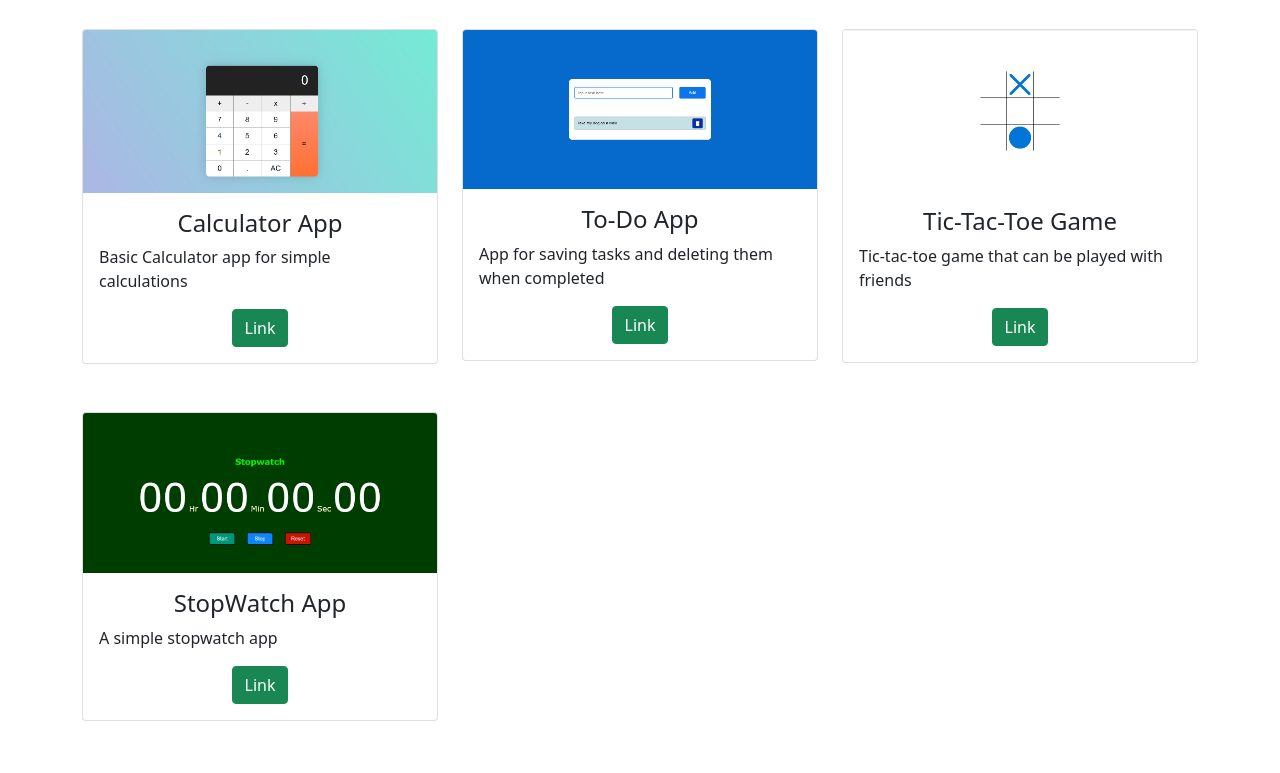
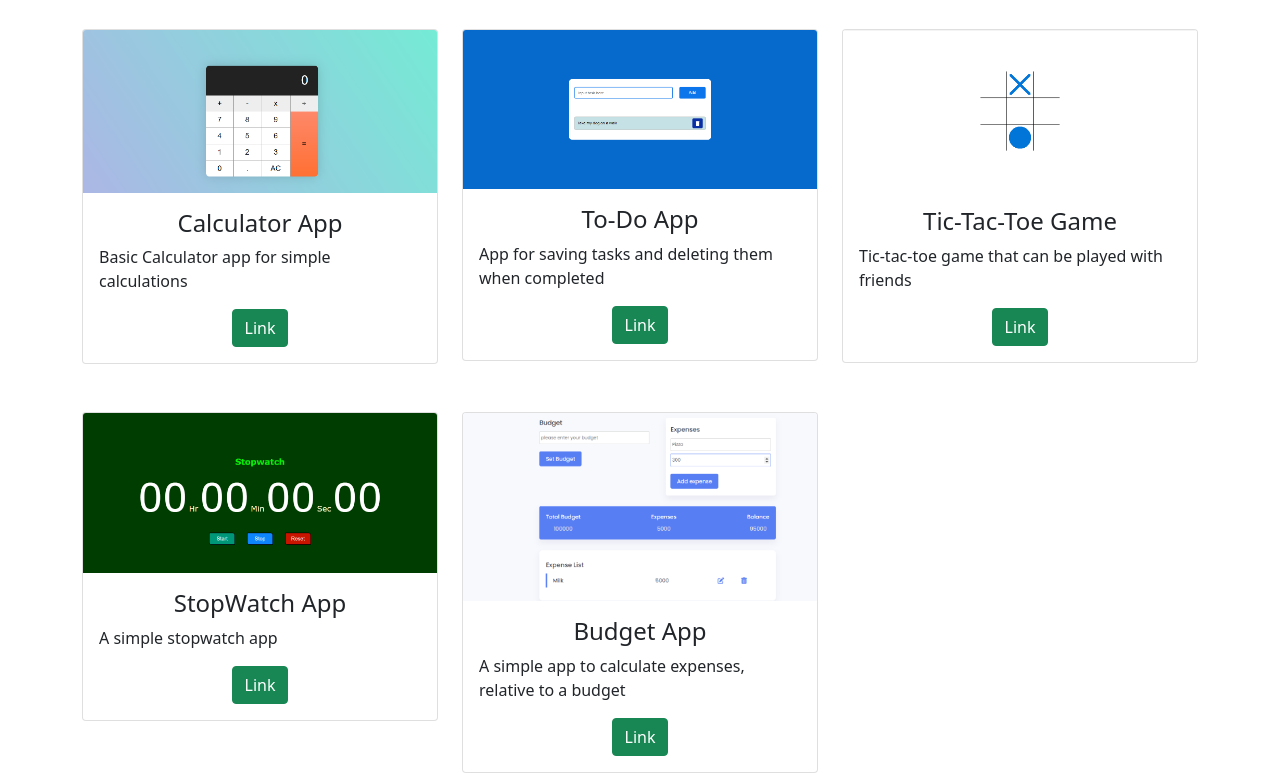
Before and after one commit to boluwatifeomotosho/profile-website, a website built with Parcel: page index.html in a window 1280 px wide. Shown: the part 2104-2877 px from the top of the page. Before the commit the page ends 2825 px from the top, so only its background shows below. Built offline with nearby package versions, Linux system fonts and the light colour scheme.

Commit message:
Update index.html

```diff
--- a/index.html
+++ b/index.html
@@ -21,7 +21,7 @@
   <body>
     <nav class="navbar navbar-expand-lg fixed-top navbarScroll">
         <div class="container">
-            <a class="navbar-brand" href="#">Boluwatife</a>
+            <a class="navbar-brand" href="#about">Boluwatife</a>
             <button
             class="navbar-toggler"
             type="button"
@@ -191,8 +191,20 @@
                         </div>
                     </div>
                 </div>
-            </div>
 
+        </div>
+            <div class="col-lg-4 mt-4">
+                <div class="card portfolioContent">
+                    <img class="card-img-top" src="Budget.png" alt="Card image" style="width:100%">
+                    <div class="card-body">
+                        <h4 class="card-title">Budget App</h4>
+                        <p class="card-text">A simple app to calculate expenses, relative to a budget</p>
+                        <div class="text-center">
+                            <a href="https://bolu-budget-app.netlify.app/" class="btn btn-success">Link</a>
+                        </div>
+                    </div>
+                </div>
+        </div>
 
     </section>
 
```
